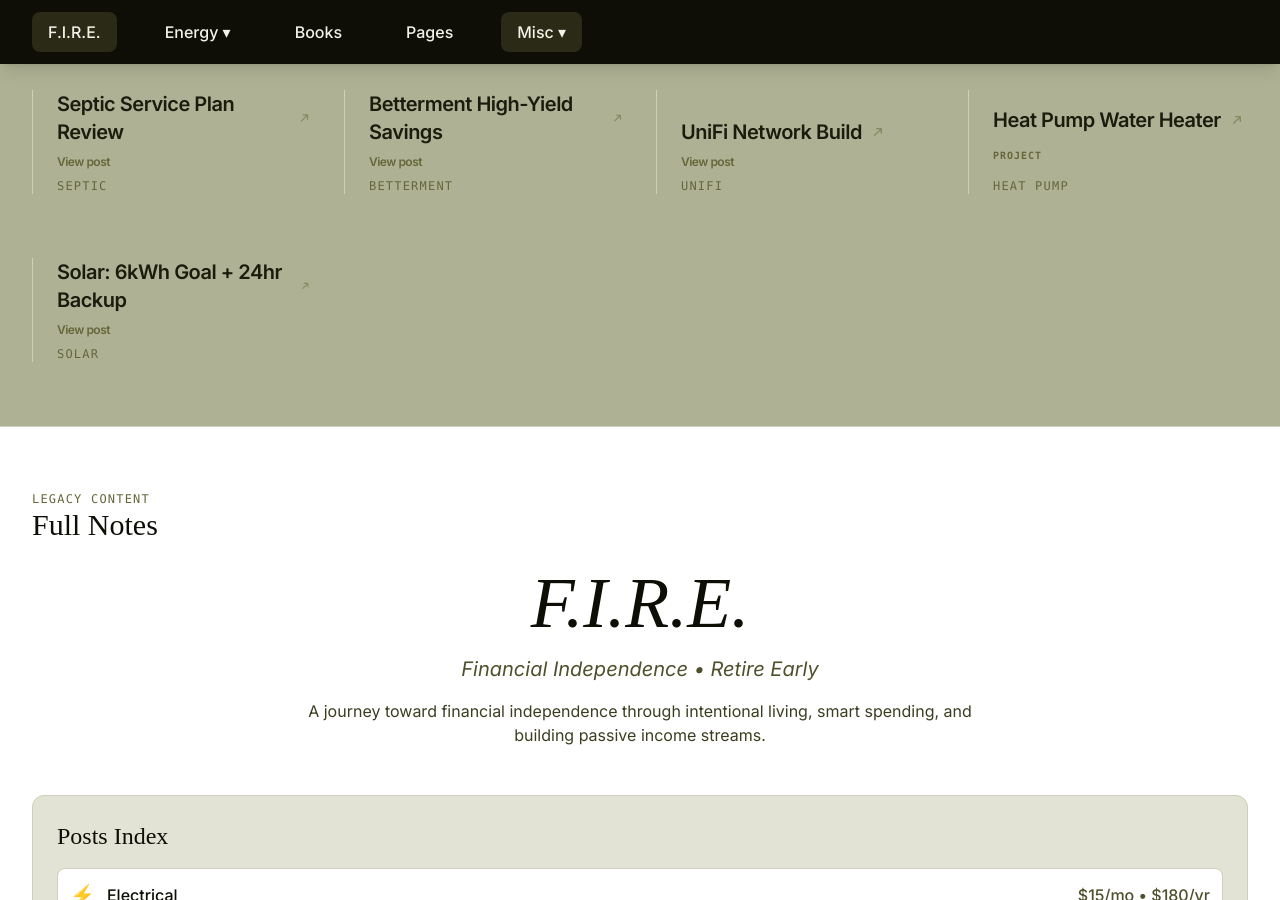
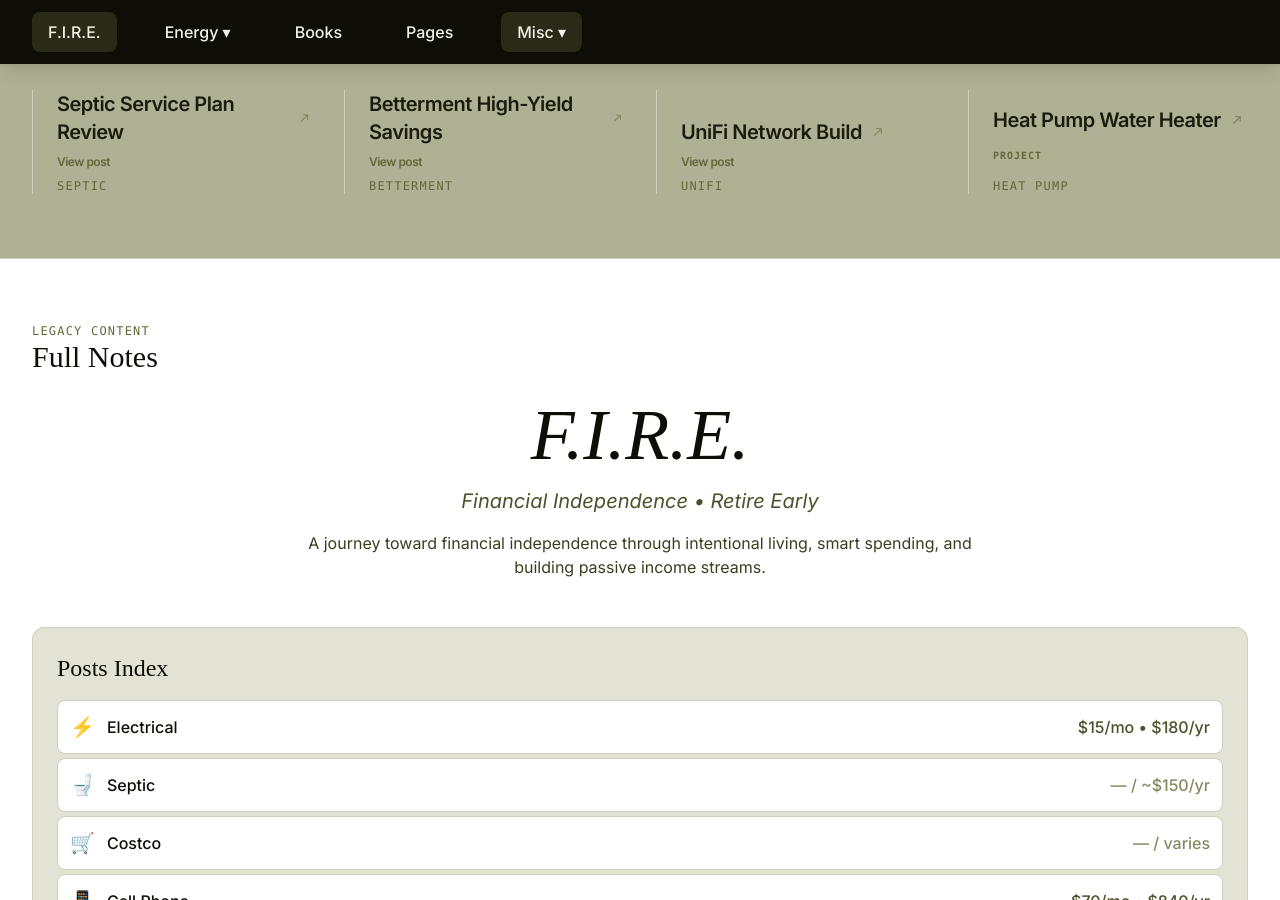
Before and after one commit to techmore/techmore.github.io, a Jekyll site: the page built from index.html, in a window 1280 px wide and 900 px high, scrolled down 378 px. Built offline with Jekyll 4.4.1, drawn with Linux system fonts in a browser that asks for light colours; nearby versions of some CDN libraries; some web fonts are replaced.

Commit message:
Remove solar post from homepage list

```diff
--- a/index.html
+++ b/index.html
@@ -164,18 +164,6 @@ title: F.I.R.E. - Techmore
             <span class="mt-2 block text-[10px] text-olive-500 font-mono tracking-widest uppercase">Project</span>
         </dd>
     </div>
-    <div class="flex flex-col-reverse gap-y-2 border-l border-olive-200 pl-6">
-        <dt class="text-xs text-olive-500 font-mono tracking-widest uppercase">Solar</dt>
-        <dd class="text-xl text-olive-900 font-semibold tracking-tight">
-            <a href="#solar" class="group inline-flex items-center gap-2 hover:text-olive-700 transition-colors" data-category="solar" data-search="Solar Backup Goal">
-                Solar: 6kWh Goal + 24hr Backup
-                <svg class="w-4 h-4 text-olive-400 group-hover:text-olive-700 transition-colors" fill="none" stroke="currentColor" viewBox="0 0 24 24" aria-hidden="true">
-                    <path stroke-linecap="round" stroke-linejoin="round" stroke-width="2" d="M7 17L17 7M10 7h7v7" />
-                </svg>
-            </a>
-            <span class="mt-2 block text-xs text-olive-500">View post</span>
-        </dd>
-    </div>
 </dl>
 
 
```
